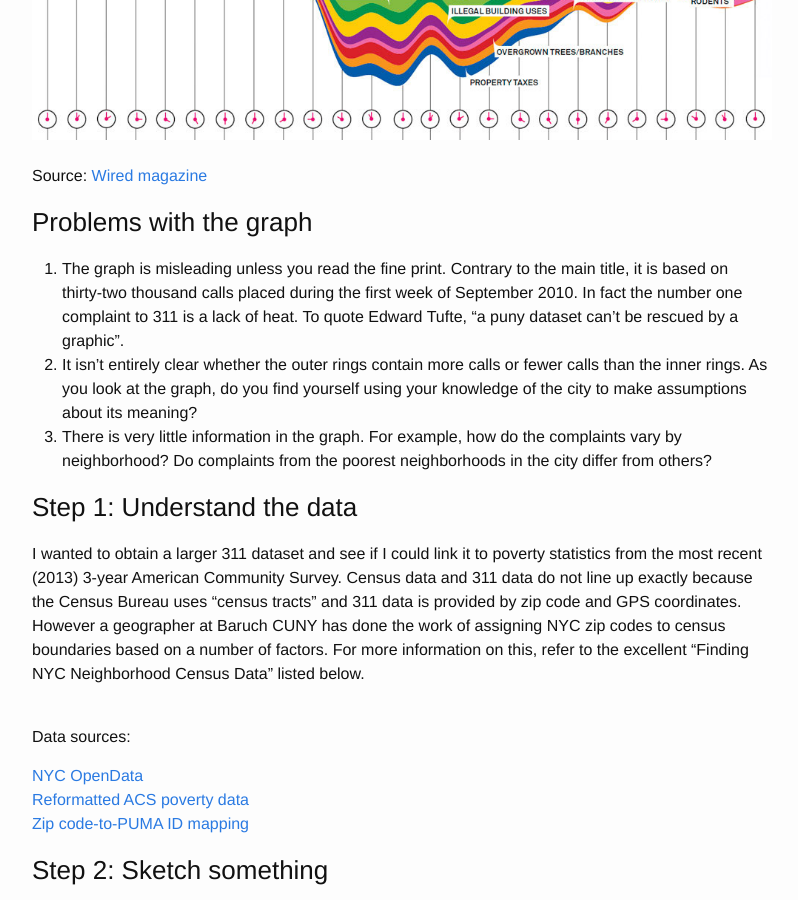
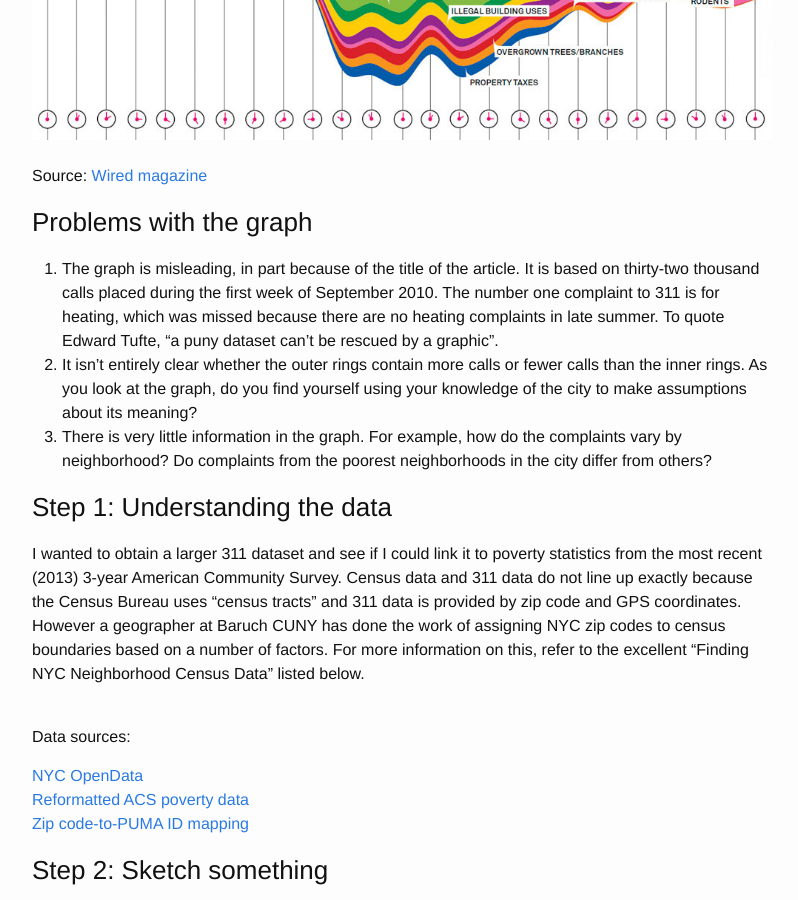
Before and after one commit to jcp1016/jcp1016.github.io, a Jekyll site: the page built from _posts/2015-03-24-nyc-311.markdown, in a window 1280 px wide and 900 px high, scrolled down 673 px. Shown: the whole window, without its empty margins (238-1036 px from the left). Built offline with Jekyll 4.4.1, drawn with Linux system fonts in a browser that asks for light colours; some of the changed text lies outside the part shown.

Commit message:
edit post

````diff
--- a/_posts/2015-03-24-nyc-311.markdown
+++ b/_posts/2015-03-24-nyc-311.markdown
@@ -12,11 +12,11 @@ Source:
 [Wired magazine](http://http://www.wired.com/2010/11/ff_311_new_york/)
 
 ###Problems with the graph
-1.  The graph is misleading unless you read the fine print.  Contrary to the main title, it is based on thirty-two thousand calls placed during the first week of September 2010.  In fact the number one complaint to 311 is a lack of heat.  To quote Edward Tufte, "a puny dataset can't be rescued by a graphic".
+1.  The graph is misleading, in part because of the title of the article.  It is based on thirty-two thousand calls placed during the first week of September 2010.  The number one complaint to 311 is for heating, which was missed because there are no heating complaints in late summer.  To quote Edward Tufte, "a puny dataset can't be rescued by a graphic".
 2.  It isn't entirely clear whether the outer rings contain more calls or fewer calls than the inner rings.  As you look at the graph, do you find yourself using your knowledge of the city to make assumptions about its meaning?
 3.  There is very little information in the graph.  For example, how do the complaints vary by neighborhood?  Do complaints from the poorest neighborhoods in the city differ from others?
 
-###Step 1:  Understand the data
+###Step 1:  Understanding the data
 I wanted to obtain a larger 311 dataset and see if I could link it to poverty statistics from the most recent (2013) 3-year American Community Survey. Census data and 311 data do not line up exactly because the Census Bureau uses "census tracts" and 311 data is provided by zip code and GPS coordinates.  However a geographer at Baruch CUNY has done the work of assigning NYC zip codes to census boundaries based on a number of factors.  For more information on this, refer to the excellent "Finding NYC Neighborhood Census Data" listed below.<br >
 
 <br />Data sources:<br />
@@ -28,9 +28,9 @@ I wanted to obtain a larger 311 dataset and see if I could link it to poverty st
 ###Step 2:  Sketch something
 After working with the data and confirming that I could link it, I drew some rough sketches.<br />
 
-![sketch 1]({{ site.baseurl }}/assets/sketch1.jpg)<br />
-![sketch 2]({{ site.baseurl }}/assets/sketch2.jpg)<br />
-![sketch 3]({{ site.baseurl }}/assets/sketch3.jpg)<br />
+![sketch 1]({{ site.baseurl }}/assets/sketch1.png)
+![sketch 2]({{ site.baseurl }}/assets/sketch2.png)
+![sketch 3]({{ site.baseurl }}/assets/sketch3.png)
 
 ###Step 3:  Code, test, rinse, repeat...
 Build a simple bar chart showing the top calls to 311 over a one year period<br />
@@ -59,6 +59,8 @@ ggplot(data=top_22, aes(x=ComplaintType, y=n, fill=ComplaintType, width=2)) +
 
 Make a map showing poverty levels by Public Use Microdata (PUMA) ID.<br />
 ![Complaints by poverty level]({{ site.baseurl }}/assets/complaints_by_level.png)<br />
+
+[Complaints by poverty level]({{ site.baseurl }}/assets/complaints_by_level.png)
 
 ```
 setwd("~/Columbia/nyc-311/DATA/OGPDownload-4")
````
Also changed, not shown: other parts of _posts/2015-03-24-nyc-311.markdown (+2 -0 lines).
